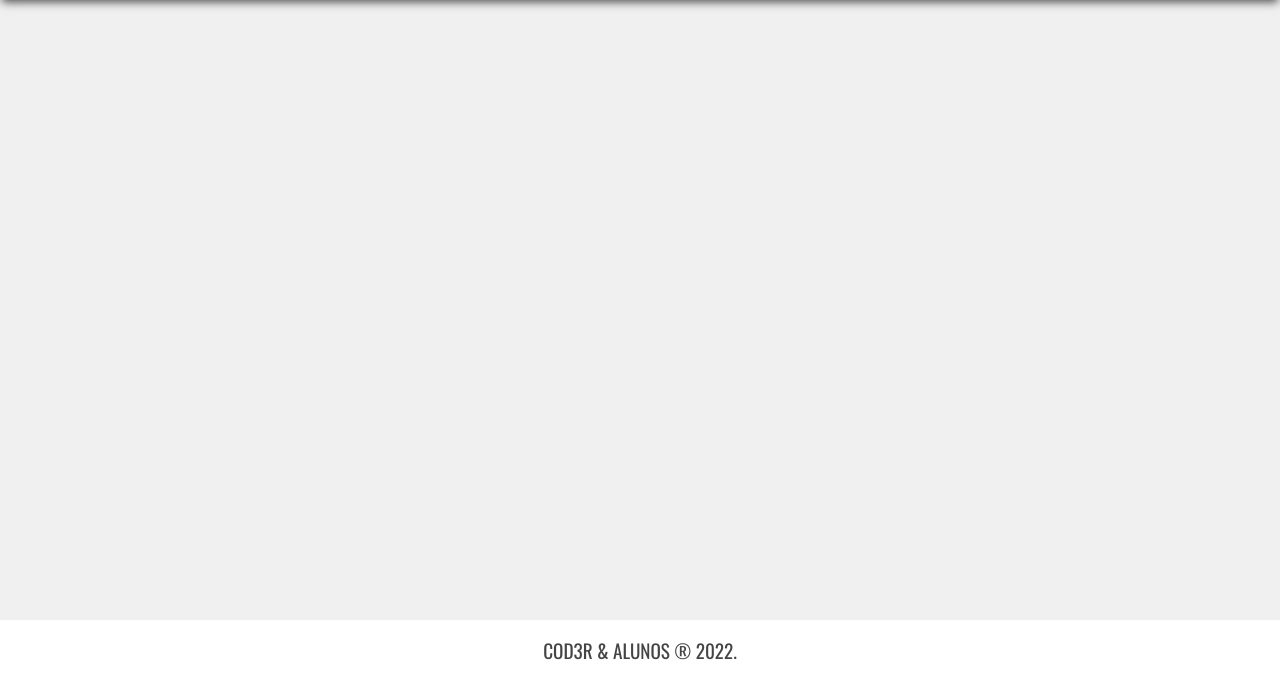
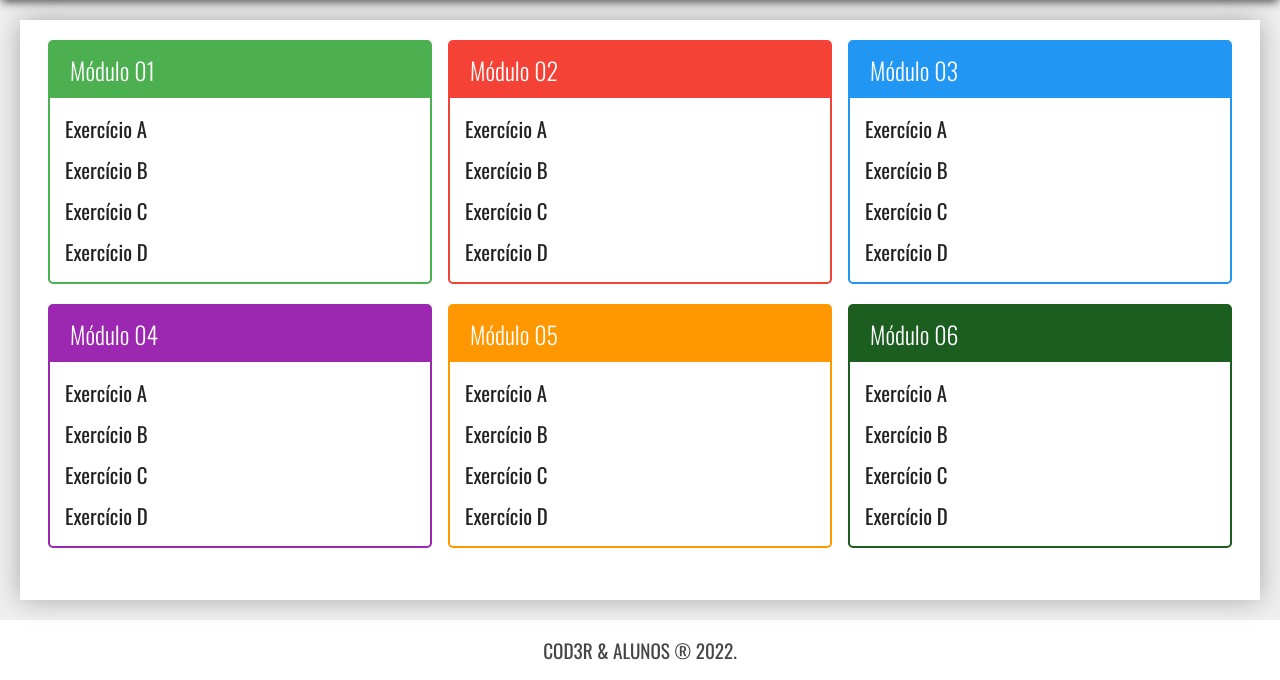
Before and after one commit to NiksonDiniz/curso_PHP, a PHP site: page / in a window 1280 px wide. Shown: the part 120-800 px from the top of the page. Run offline with PHP 8.4, Linux system fonts and the light colour scheme.

Commit message:
parte inicial do index feita

```diff
--- a/assets/css/style.css
+++ b/assets/css/style.css
@@ -47,6 +47,15 @@ body {
   padding: 20px;
 }
 
+.conteudo {
+  position: relative;
+  height: 100%;
+  overflow-y: scroll;
+  background-color: #fff;
+  padding: 20px;
+  box-shadow: 0px 0px 25px 0px rgba(0, 0, 0, 0.3);
+}
+
 .rodape {
   grid-area: rodape;
   background-color: #fff;
@@ -57,3 +66,115 @@ body {
   padding: 0px 20px;
   color: #444;
 }
+
+.modulos {
+  display: flex;
+  flex-wrap: wrap;
+  justify-content: space-around;
+}
+
+.modulo {
+  flex-basis: 32%;
+  margin-bottom: 20px;
+  border-radius: 5px;
+}
+
+.modulo h3 {
+  margin: 0px;
+  color: #fff;
+  font-weight: 300;
+  font-size: 1.5rem;
+  padding: 10px 20px;
+}
+
+.modulo ul {
+  margin: 0px;
+  padding: 10px;
+  list-style: none;
+}
+
+.modulo ul li {
+  padding: 5px;
+  font-size: 1.3rem;
+  cursor: pointer;
+}
+
+.modulo ul li a {
+  display: flex;
+  text-decoration: none;
+  color: #222;
+}
+
+.modulo ul li:hover {
+  background-color: #eee;
+}
+
+.modulo.verde {
+  border: 2px solid #4caf50;
+}
+.modulo.verde > h3 {
+  background-color: #4caf50;
+}
+
+.modulo.vermelho {
+  border: 2px solid #f44336;
+}
+.modulo.vermelho > h3 {
+  background-color: #f44336;
+}
+
+.modulo.azul {
+  border: 2px solid #2196f3;
+}
+.modulo.azul > h3 {
+  background-color: #2196f3;
+}
+
+.modulo.roxo {
+  border: 2px solid #9c27b0;
+}
+.modulo.roxo > h3 {
+  background-color: #9c27b0;
+}
+
+.modulo.laranja {
+  border: 2px solid #ff9800;
+}
+.modulo.laranja > h3 {
+  background-color: #ff9800;
+}
+
+.modulo.verde-escuro {
+  border: 2px solid #1b5e20;
+}
+.modulo.verde-escuro > h3 {
+  background-color: #1b5e20;
+}
+
+.modulo.vermelho-escuro {
+  border: 2px solid #b71c1c;
+}
+.modulo.vermelho-escuro > h3 {
+  background-color: #b71c1c;
+}
+
+.modulo.azul-escuro {
+  border: 2px solid #0d47a1;
+}
+.modulo.azul-escuro > h3 {
+  background-color: #0d47a1;
+}
+
+.modulo.roxo-escuro {
+  border: 2px solid #4a148c;
+}
+.modulo.roxo-escuro > h3 {
+  background-color: #4a148c;
+}
+
+.modulo.laranja-escuro {
+  border: 2px solid #e65527;
+}
+.modulo.laranja-escuro > h3 {
+  background-color: #e65527;
+}
--- a/index.html
+++ b/index.html
@@ -5,7 +5,7 @@
   <meta charset="UTF-8">
   <meta http-equiv="X-UA-Compatible" content="IE=edge">
   <meta name="viewport" content="width=device-width, initial-scale=1.0">
-  <link href="https://fonts.googleapis.com/css2?family=Oswald:wght@200;400;600;700&display=swap" rel="stylesheet">
+  <link href="https://fonts.googleapis.com/css2?family=Oswald:wght@200;300;400;600;700&display=swap" rel="stylesheet">
   <link rel="stylesheet" href="assets/css/style.css">
   <title>Curso PHP</title>
 </head>
@@ -16,7 +16,66 @@
     <h2>Índice dos exercícios</h2>
   </header>
 
-  <main class="principal"></main>
+  <main class="principal">
+    <div class="conteudo">
+      <nav class="modulos">
+        <div class="modulo verde">
+          <h3>Módulo 01</h3>
+          <ul>
+            <li><a href="#">Exercício A</a></li>
+            <li><a href="#">Exercício B</a></li>
+            <li><a href="#">Exercício C</a></li>
+            <li><a href="#">Exercício D</a></li>
+          </ul>
+        </div>
+        <div class="modulo vermelho">
+          <h3>Módulo 02</h3>
+          <ul>
+            <li><a href="#">Exercício A</a></li>
+            <li><a href="#">Exercício B</a></li>
+            <li><a href="#">Exercício C</a></li>
+            <li><a href="#">Exercício D</a></li>
+          </ul>
+        </div>
+        <div class="modulo azul">
+          <h3>Módulo 03</h3>
+          <ul>
+            <li><a href="#">Exercício A</a></li>
+            <li><a href="#">Exercício B</a></li>
+            <li><a href="#">Exercício C</a></li>
+            <li><a href="#">Exercício D</a></li>
+          </ul>
+        </div>
+        <div class="modulo roxo">
+          <h3>Módulo 04</h3>
+          <ul>
+            <li><a href="#">Exercício A</a></li>
+            <li><a href="#">Exercício B</a></li>
+            <li><a href="#">Exercício C</a></li>
+            <li><a href="#">Exercício D</a></li>
+          </ul>
+        </div>
+        <div class="modulo laranja">
+          <h3>Módulo 05</h3>
+          <ul>
+            <li><a href="#">Exercício A</a></li>
+            <li><a href="#">Exercício B</a></li>
+            <li><a href="#">Exercício C</a></li>
+            <li><a href="#">Exercício D</a></li>
+          </ul>
+        </div>
+        <div class="modulo verde-escuro">
+          <h3>Módulo 06</h3>
+          <ul>
+            <li><a href="#">Exercício A</a></li>
+            <li><a href="#">Exercício B</a></li>
+            <li><a href="#">Exercício C</a></li>
+            <li><a href="#">Exercício D</a></li>
+          </ul>
+        </div>
+      </nav>
+    </div>
+  </main>
 
   <footer class="rodape">
     COD3R & ALUNOS ® 2022.
```
